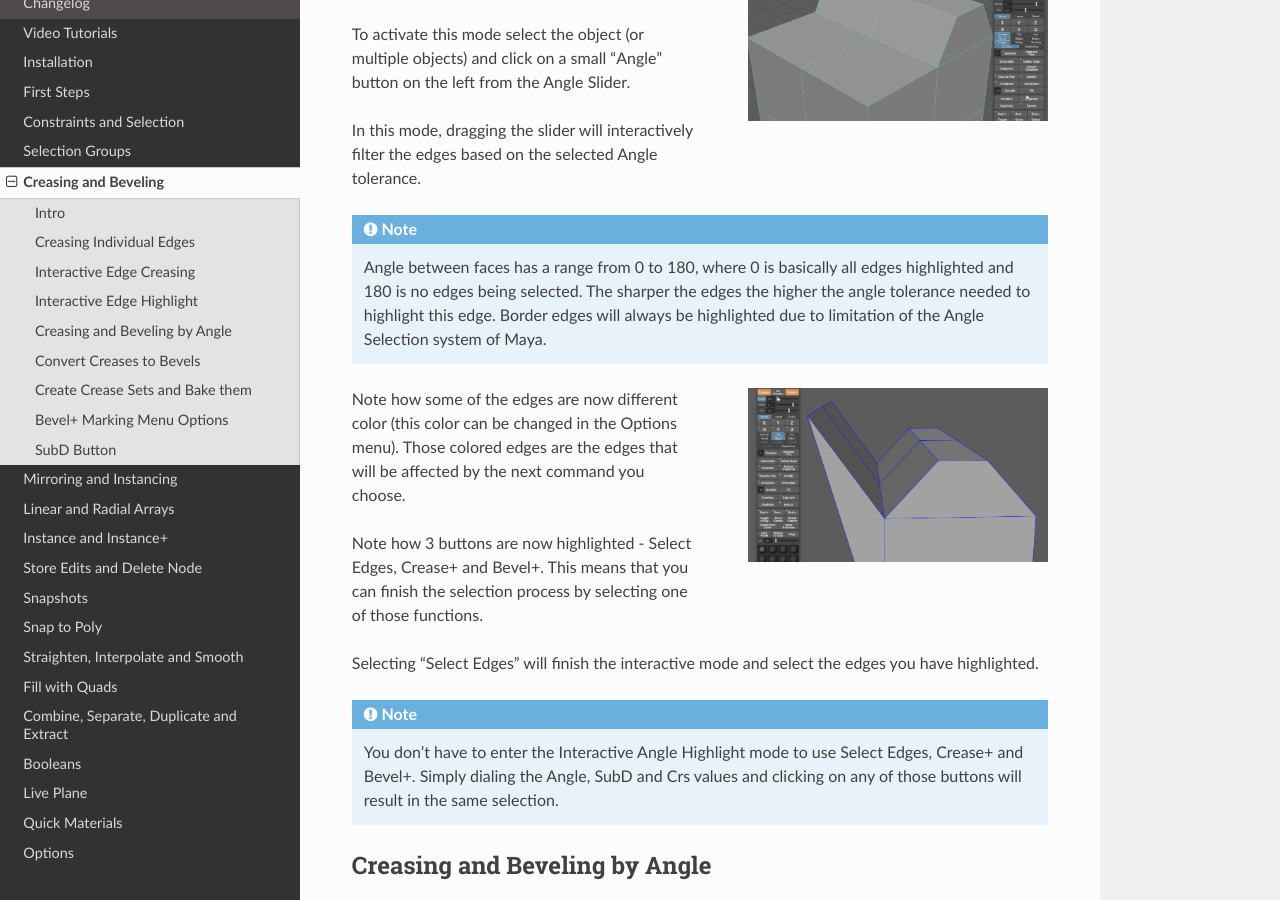
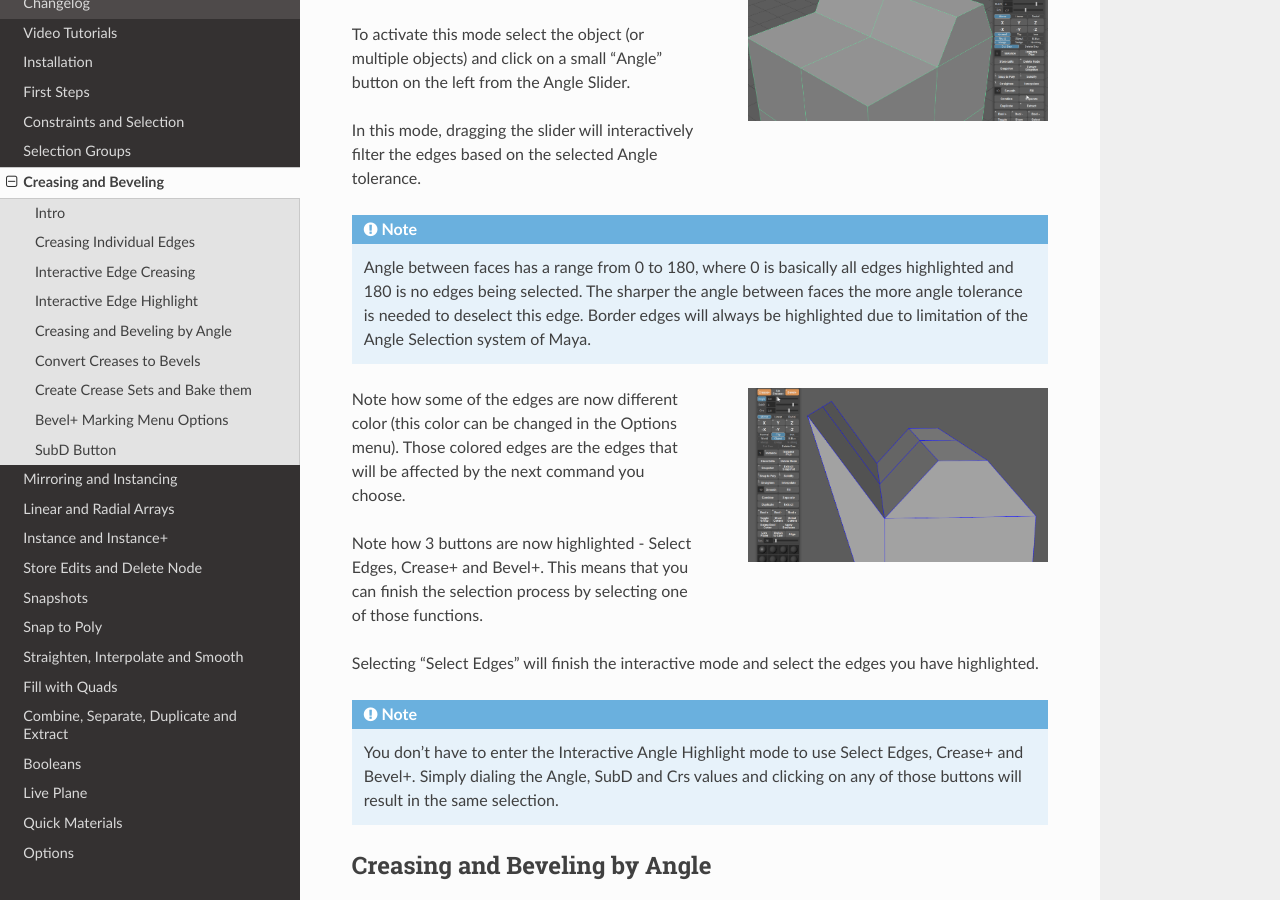
Before and after one commit to Video-Nomad/gs-toolbox-docs, a Sphinx documentation site: the page built from docs/source/creasing-and-beveling.rst, in a window 1280 px wide and 900 px high, scrolled down 1657 px. Built offline with Sphinx 7.4.7 and the Read the Docs theme 2.0.0, drawn with Linux system fonts in a browser that asks for light colours; pages that are not in the unit, such as notebooks, are missing from menus.

Commit message:
Edited creasing and beveling page

```diff
--- a/docs/source/creasing-and-beveling.rst
+++ b/docs/source/creasing-and-beveling.rst
@@ -78,7 +78,7 @@ To activate this mode select the object (or multiple objects) and click on a sma
 In this mode, dragging the slider will interactively filter the edges based on the selected Angle tolerance.
 
 
-.. note:: Angle between faces has a range from 0 to 180, where 0 is basically all edges highlighted and 180 is no edges being selected. The sharper the edges the higher the angle tolerance needed to highlight this edge. Border edges will always be highlighted due to limitation of the Angle Selection system of Maya.
+.. note:: Angle between faces has a range from 0 to 180, where 0 is basically all edges highlighted and 180 is no edges being selected. The sharper the angle between faces the more angle tolerance is needed to deselect this edge. Border edges will always be highlighted due to limitation of the Angle Selection system of Maya.
 
 .. figure:: images/angle_tolerance_slider_example.gif
 	:class: with-shadow align-right
```
